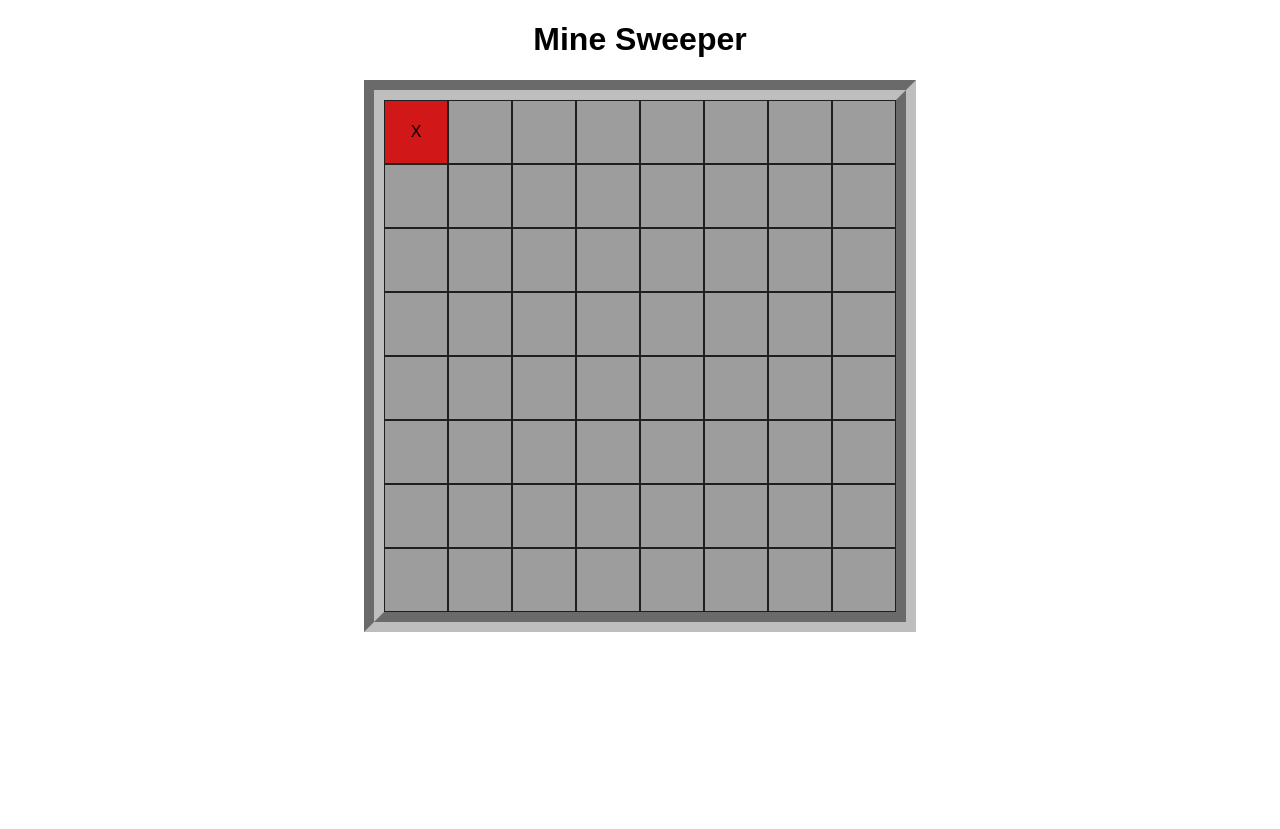
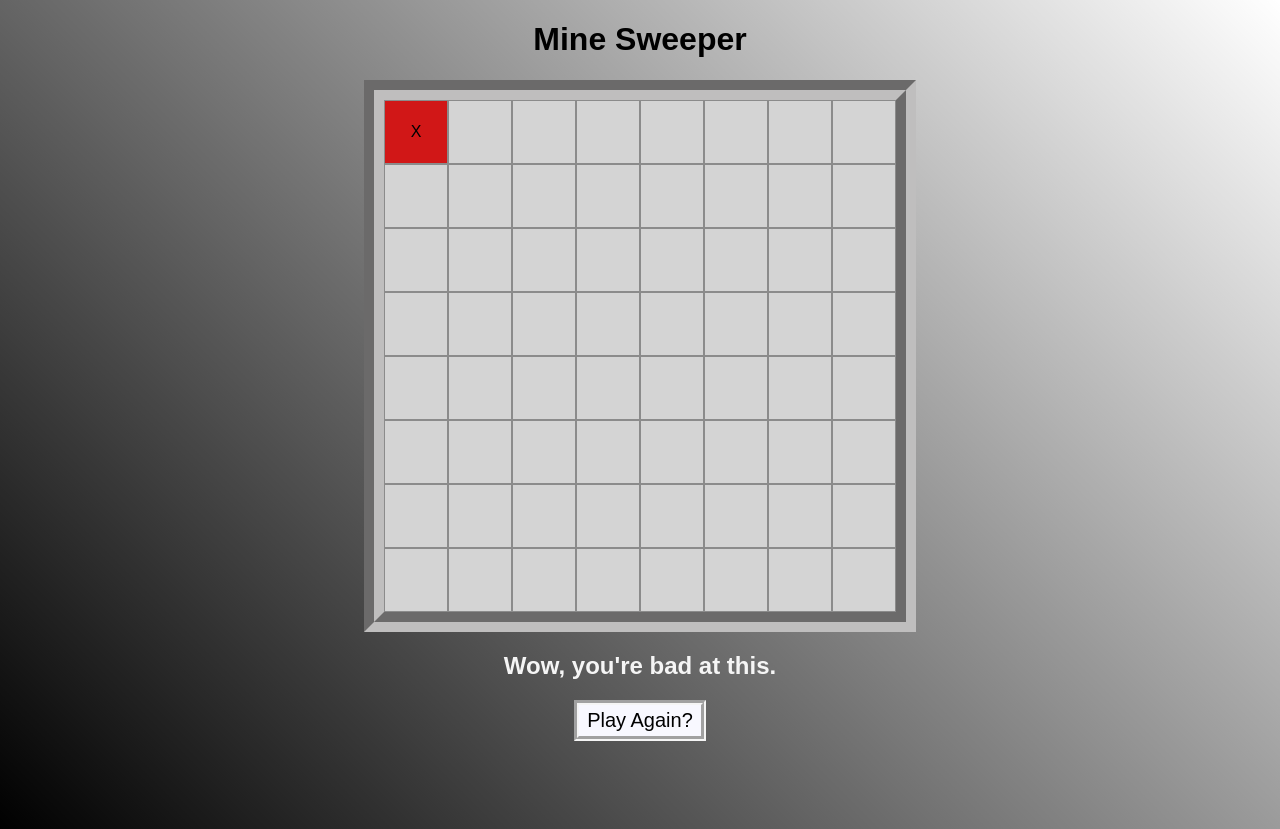
Before and after one commit to K-Zimny/mine-sweeper, a React (Create React App) app: page / in a window 1280 px wide. Both pictures are taken after a click on the element 416 px from the left and 131 px from the top of the page. Before the commit the page ends 800 px from the top, so only its background shows below. Built offline with nearby package versions, Linux system fonts and the light colour scheme.

Commit message:
Handles mine / board logic

```diff
--- a/src/components/Board.jsx
+++ b/src/components/Board.jsx
@@ -1,4 +1,4 @@
-import React, { useState } from "react";
+import React, { useEffect, useState } from "react";
 import Cell from "./Cell";
 
 const INITIAL_GAME_STATE = [
@@ -14,19 +14,39 @@ const INITIAL_GAME_STATE = [
 
 export default function Board() {
   const [gameState, setGameState] = useState(INITIAL_GAME_STATE);
+  const [isOver, setIsOver] = useState(false);
 
   // Map over rows and cells, updating the selected cell.
   const handleGameUpdate = (r, c) => {
     setGameState((prevState) => {
       return prevState.map((row, rowIndex) =>
         rowIndex == r
-          ? row.map((cell, cellIndex) => (cellIndex == c ? (cell = 1) : cell))
+          ? row.map((cell, cellIndex) => (cellIndex == c ? (cell = 2) : cell))
           : row
       );
     });
+    setIsOver(true);
   };
 
+  const handleNewGame = () => {
+    if (isOver) {
+      setGameState(INITIAL_GAME_STATE);
+      setIsOver(false);
+    }
+  };
+
+  useEffect(() => {
+    if (isOver) {
+      setGameState((prevState) => {
+        return prevState.map((row) =>
+          row.map((cell) => (cell === 0 ? 1 : cell))
+        );
+      });
+    }
+  }, [isOver]);
+
   return (
+    <>
       <table className="board">
         <tbody>
           {/*Map over initial game state, generating all rows and cells*/}
@@ -44,5 +64,12 @@ export default function Board() {
           ))}
         </tbody>
       </table>
+      {isOver && (
+        <>
+          <h2>Wow, you're bad at this.</h2>
+          <button onClick={handleNewGame}>Play Again?</button>
+        </>
+      )}
+    </>
   );
 }
--- a/src/components/Cell.jsx
+++ b/src/components/Cell.jsx
@@ -2,10 +2,16 @@ export default function Cell({ onGameUpdate, gameState, id }) {
   return (
     <td
       id={id}
-      className={gameState[id[0]][id[1]] === 1 ? "active" : ""}
+      className={
+        gameState[id[0]][id[1]] === 1
+          ? "empty"
+          : gameState[id[0]][id[1]] === 2
+          ? "mine"
+          : ""
+      }
       onClick={onGameUpdate}
     >
-      {gameState[id[0]][id[1]] === 1 ? "X" : "  "}
+      {gameState[id[0]][id[1]] === 2 ? "X" : "  "}
     </td>
   );
 }
--- a/src/styles.css
+++ b/src/styles.css
@@ -1,3 +1,13 @@
+body {
+  background: linear-gradient(45deg, black, transparent);
+  background-repeat: no-repeat;
+  height: 100vh;
+}
+
+h2 {
+  color: whitesmoke;
+}
+
 .App {
   font-family: sans-serif;
   text-align: center;
@@ -12,13 +22,28 @@
 }
 
 .board td {
-  border: 1px solid #1f1f1f;
+  border: 1px solid #8b8b8b;
   width: 60px;
   height: 60px;
-  /* border-style: groove; */
   background: #9d9d9d;
+  &:hover {
+    background: #aba2a2;
+  }
 }
 
-.board td.active {
+.board td.mine {
   background-color: rgb(209, 23, 23);
 }
+
+.board td.empty {
+  background: #d4d4d4;
+}
+
+button {
+  display: block;
+  margin: auto;
+  background: ghostwhite;
+  padding: 0.25rem 0.5rem;
+  border: 5px groove whitesmoke;
+  font-size: 1.25rem;
+}
```
Lines whose indentation alone changed are shown as unchanged.
